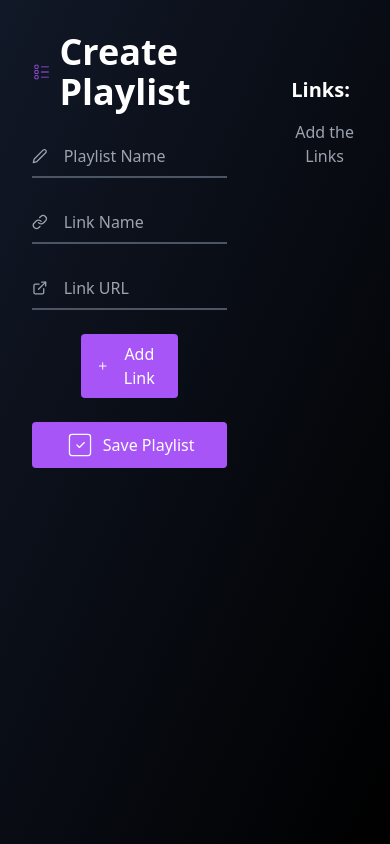
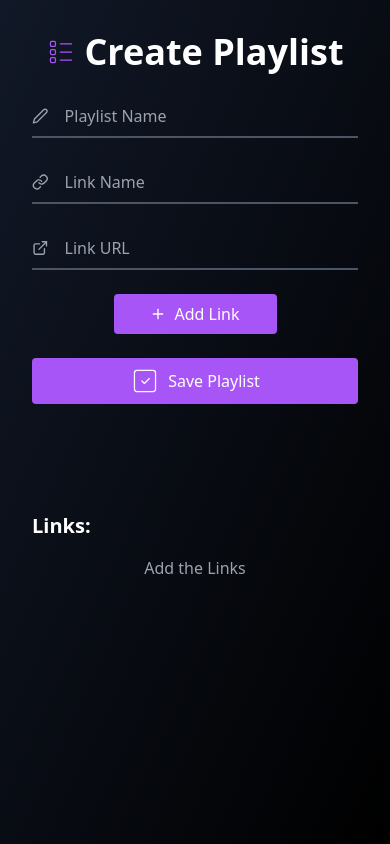
Before and after one commit to lokeshkrishna2003/EduMerge, a React (Create React App) app: page /user/create-playlist in a window 390 px wide. Built offline with nearby package versions, Linux system fonts and the light colour scheme.

Commit message:
enhanced the responsiveness of the create playlist

```diff
--- a/src/components/dashboard/CreatePlaylist.jsx
+++ b/src/components/dashboard/CreatePlaylist.jsx
@@ -48,8 +48,8 @@ const CreatePlaylist = () => {
   };
 
   return (
-    <div className="flex min-h-screen bg-gradient-to-br from-gray-900 to-black text-white">
-      <div className="md:w-1/2 p-8 space-y-6" data-aos="fade-right">
+    <div className="flex flex-col lg:flex-row min-h-screen bg-gradient-to-br from-gray-900 to-black text-white">
+      <div className="p-8 space-y-6 md:w-full lg:w-1/2" data-aos="fade-right">
         <h2 className="text-4xl font-bold flex justify-center items-center space-x-2">
           <CiBoxList
             size={30}
@@ -125,7 +125,7 @@ const CreatePlaylist = () => {
         className="hidden md:block absolute inset-y-0 left-1/2 w-0.5 bg-gray-500"
         aria-hidden="true"
       ></div>
-<div className="md:w-1/2 md:ml-auto p-8 overflow-y-auto" data-aos="zoom-in">
+<div className="p-8 overflow-y-auto md:w-full lg:w-1/2 lg:ml-auto" data-aos="zoom-in">
   <h1 className="text-3xl text-center text-gray-400 font-bold mb-11" data-aos="zoom-in">
     {playlistName}
   </h1>
```
